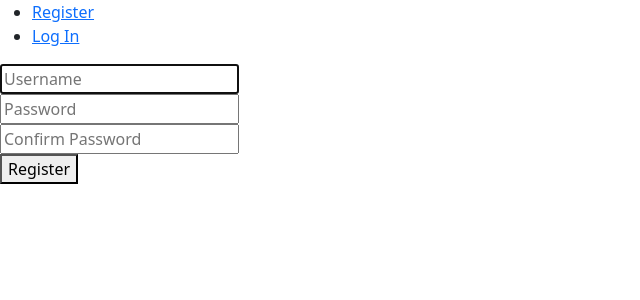
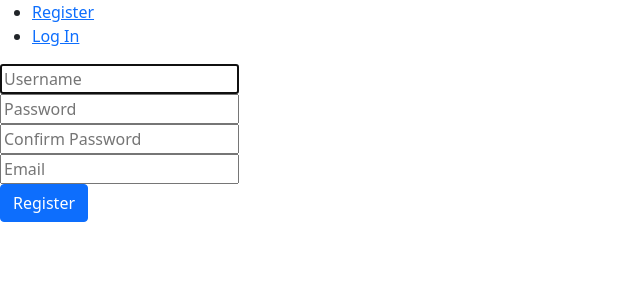
Before and after one commit to sahandsn/CS50_Final_Project, a Flask app: page /register in a window 1280 px wide. Shown: the top 300 px of the page, without its empty margins (0-640 px from the left). Run offline with Flask 2, Linux system fonts and the light colour scheme; some libraries are stand-ins or nearby versions.

Commit message:
email, validate, error:http code

```diff
--- a/app.py
+++ b/app.py
@@ -9,6 +9,7 @@ from werkzeug.security import check_password_hash, generate_password_hash
 from itertools import zip_longest
 from flask_login import login_required, current_user
 from functools import wraps
+from flask_mail import Mail, Message
 
 # Configure application
 app = Flask(__name__)
@@ -21,6 +22,16 @@ app.config["TEMPLATES_AUTO_RELOAD"] = True
 app.config["SESSION_PERMANENT"] = False
 app.config["SESSION_TYPE"] = "filesystem"
 Session(app)
+
+# Config Email
+app.config["MAIL_PASSWORD"] = "hvlzzcohwfbcvcoj"
+app.config["MAIL_PORT"] = 465
+app.config["MAIL_SERVER"] = "smtp.gmail.com"
+app.config["MAIL_USE_TLS"] = False
+app.config["MAIL_USE_SSL"] = True
+app.config["MAIL_USERNAME"] = "YourListsAndNotesApp@gmail.com"
+
+mail = Mail(app)
 
 # Config login decorator
 def login_required(f):
@@ -40,8 +51,8 @@ db = SQL("sqlite:///database.db")
 
 # Different routes
 @app.route("/error")
-def error(message):
-    return render_template('error.html', message=message)
+def error(message, code=400):
+    return render_template('error.html', message=message), code
 
 @app.route("/register", methods=["GET", "POST"])
 def register():
@@ -49,8 +60,11 @@ def register():
     if request.method == 'POST':
         # DO NOT SAVE PASSWORD
         username = request.form.get('username')
+        email = request.form.get('email')
 
         # check for errors
+        if email == '':
+            return error('enter email')
         if not username or username == '':
             return error("enter username")
         if not request.form.get('password') or request.form.get('password') == '':
@@ -59,6 +73,10 @@ def register():
             return error("password not confirmed")
         if not request.form.get('confirmation') == request.form.get('password'):
             return error("password not confirmed")
+        emails = db.execute("SELECT email FROM users")
+        for dict in emails:
+            if dict['email'] == email:
+                return error("use a new email.")
 
         # check if the username is taken
         names = db.execute('SELECT username FROM users')
@@ -72,7 +90,11 @@ def register():
         hashed = generate_password_hash(request.form.get('password'))
 
         # add user to the database
-        db.execute('INSERT INTO users (username, hash) VALUES(?, ?)', username, hashed)
+        db.execute('INSERT INTO users (username, hash, email) VALUES(?, ?, ?)', username, hashed, email)
+
+        msg = Message("YourList", sender = 'noreply@demo.com', recipients=[email])
+        msg.body = "Welcome to your ultimate List app online!"
+        mail.send(msg)
 
         return render_template('login.html')
 
@@ -160,26 +182,49 @@ def entry():
             return error('invalid entry')
         # insert the new entry in the notes table
         db.execute("INSERT INTO notes (user_id, head, body, tag) VALUES (?,?,?,?)", session["user_id"], request.form.get('head'), request.form.get('body'), request.form.get('tag'))
+        email = db.execute("SELECT email FROM users WHERE id = ?", session["user_id"])
+        if email[0]['email'] == '':
+            return redirect('/')
+        msg = Message("YourList", sender = 'noreply@demo.com', recipients=[email[0]['email']])
+        msg.body = "An entry has been added."
+        mail.send(msg)
         return redirect('/')
     else:
         return render_template('entry.html')
 
 
-@app.route('/delete', methods=['post'])
+@app.route('/validate', methods=['post'])
+@login_required
+def validate():
+    id = request.form.get('delete')
+    return render_template('validate.html', id=id)
+
+
+
+@app.route('/deleted', methods=['post'])
+@login_required
+def deleted():
+    hash = db.execute('SELECT hash FROM users WHERE id = ?', session["user_id"])
+    if check_password_hash(hash[0]['hash'] , request.form.get('password')) == True:
+        id = request.form.get('delete')
+        db.execute('DELETE FROM notes WHERE id = ?', id)
+        email = db.execute("SELECT email FROM users WHERE id = ?", session["user_id"])
+        if email[0]['email'] == '':
+            return redirect('/')
+        msg = Message("YourList", sender = 'noreply@demo.com', recipients=[email[0]['email']])
+        msg.body = "An entry has been deleted."
+        mail.send(msg)
+        return redirect('/')
+    else:
+        return error("password was wrong.")
+
+
+@app.route('/delete', methods=['POST'])
 @login_required
 def delete():
 
-    id = request.form.get('delete')
-    db.execute('DELETE FROM notes WHERE id = ?', id)
-    return redirect('/')
-
-
-@app.route('/check', methods=['POST'])
-@login_required
-def check():
-
     list = db.execute('SELECT * FROM notes WHERE id = ?', request.form.get('delete'))
-    return render_template('check.html', list=list)
+    return render_template('delete.html', list=list)
 
 
 @app.route('/urgentTag', methods=['post'])
--- a/requirements.txt
+++ b/requirements.txt
@@ -4,3 +4,4 @@ Flask-Session
 requests
 flask_login
 functools
+flask-mail
--- a/templates/check.html
+++ b/templates/delete.html
@@ -10,8 +10,9 @@
 <br>
 {% for dict in list%}
 <h3>Are you sure you want to delete {{dict['head']}}?</h3>
-<form action="/delete" method="post"><button type="submit" name='delete' value="{{dict['id']}}">Yes</button></form>
-<form action="/" ><button type="submit">No</button></form>
+<form action="/validate" method="post"><button type="submit" name='delete' value="{{dict['id']}}" class="btn btn-primary">Yes</button></form>
+<form action="/" ><button type="submit" class="btn btn-danger">No</button></form>
+
 
 <p>{{dict['time']}}</p>
 <p>{{dict['body']}}</p>
--- a/templates/index.html
+++ b/templates/index.html
@@ -27,10 +27,10 @@
                 <td class="dropdown" class="menu"><svg  xmlns="http://www.w3.org/2000/svg" width="16" height="16" fill="currentColor" class="bi bi-three-dots" viewBox="0 0 16 16">
                     <path d="M3 9.5a1.5 1.5 0 1 1 0-3 1.5 1.5 0 0 1 0 3zm5 0a1.5 1.5 0 1 1 0-3 1.5 1.5 0 0 1 0 3zm5 0a1.5 1.5 0 1 1 0-3 1.5 1.5 0 0 1 0 3z"/>
                   </svg> <div class="dropdown-content">
-                    <form action="/check" method="POST"><button type="submit" name='delete' value="{{dict['id']}}">Delete</button></form>
                     <form action="/urgentTag" method="POST"><button type="submit" name='urgent' value="{{dict['id']}}">Urgent</button></form>
                     <form action="/doneTag" method="POST"><button type="submit" name='done' value="{{dict['id']}}">Done</button></form>
                     <form action="/entryTag" method="POST"><button type="submit" name='entry' value="{{dict['id']}}">Entry</button></form>
+                    <form action="/delete" method="POST"><button type="submit" name='delete' value="{{dict['id']}}">Delete</button></form>
                   </div></td>
 
 
--- a/templates/register.html
+++ b/templates/register.html
@@ -7,14 +7,17 @@
 {% block main %}
     <form action="/register" method="post">
         <div >
-            <input autocomplete="off" autofocus name="username" placeholder="Username" type="text">
+            <input autocomplete="off" autofocus name="username" placeholder="Username" type="text" required>
         </div>
         <div >
-            <input id="password" name="password" placeholder="Password" type="password">
+            <input id="password" name="password" placeholder="Password" type="password" required>
         </div>
         <div >
-            <input id="confirmPassword" name="confirmation" placeholder="Confirm Password" type="password">
+            <input id="confirmPassword" name="confirmation" placeholder="Confirm Password" type="password" required>
         </div>
-        <button type="submit" >Register</button>
+        <div >
+            <input id="email" name="email" placeholder="Email" type="email" autocomplete="off" required>
+        </div>
+        <button type="submit" class="btn btn-primary">Register</button>
     </form>
 {% endblock %}
```
Also changed, not shown: templates/validate.html (added, +13 -0 lines), database.db, 3 other files.
